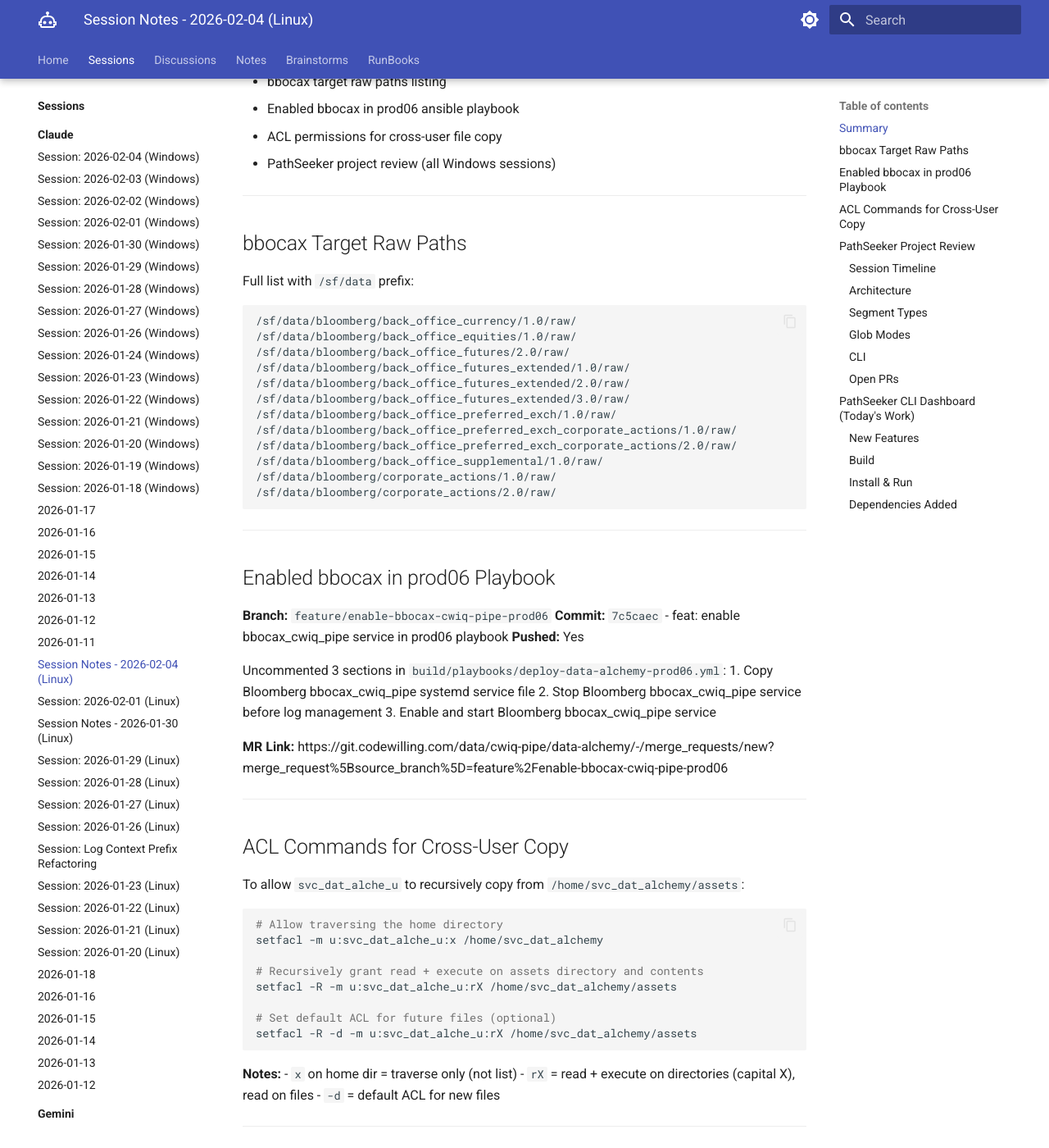
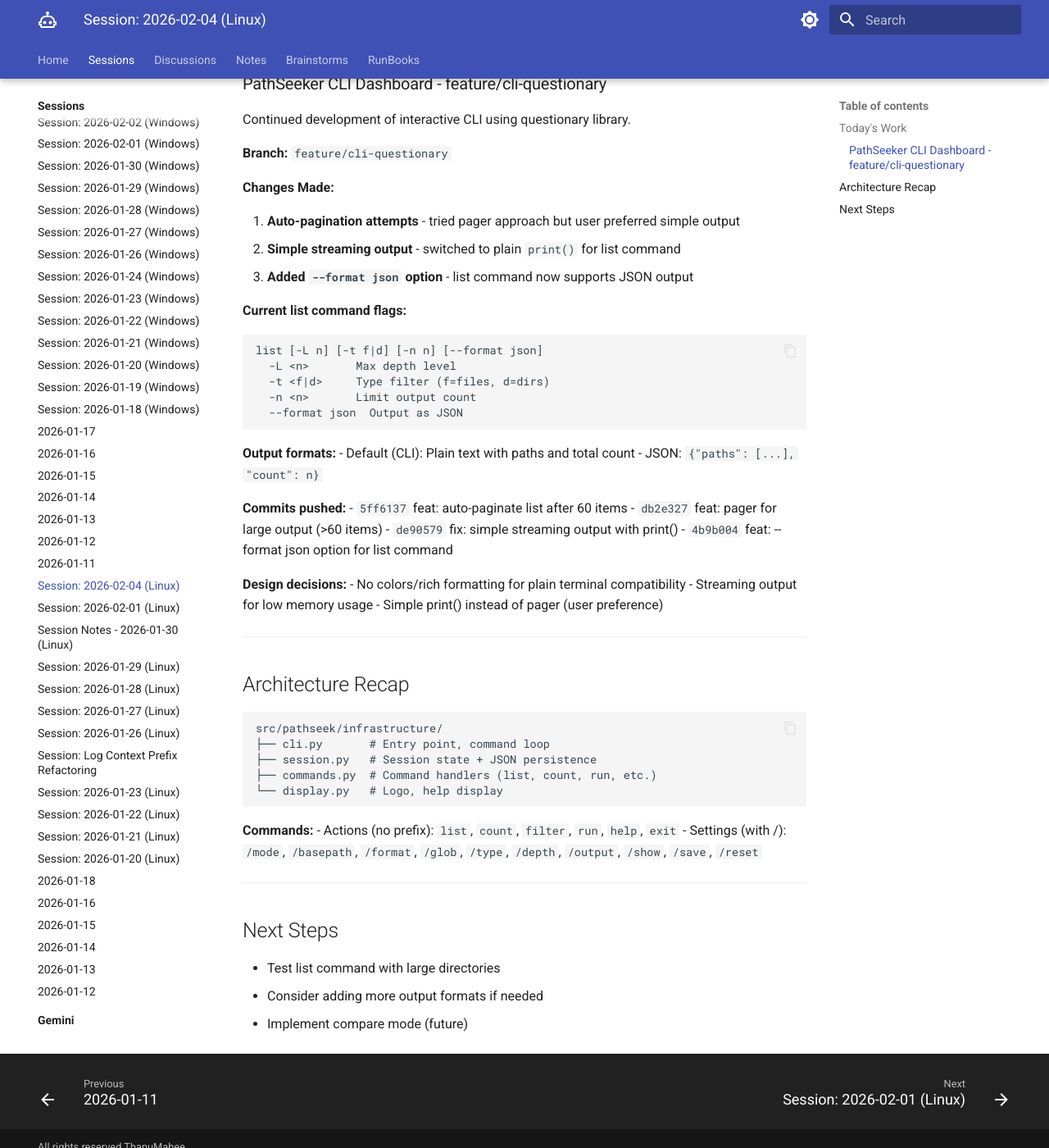
Before and after one commit to ThanuMahee12/AgentContext, an MkDocs documentation site: the page built from docs/sessions/claude/l-2026-02-04.md, in a window 1280 px wide and 1400 px high, scrolled down 192 px. Shown: the whole window at 82% size. Built offline with MkDocs 1.6.1 and Material for MkDocs 9.7.7, drawn with Linux system fonts in a browser that asks for light colours; some of the changed text lies outside the part shown.

Commit message:
docs: add Linux session 2026-02-04 - PathSeeker CLI

````diff
--- a/docs/sessions/claude/l-2026-02-04.md
+++ b/docs/sessions/claude/l-2026-02-04.md
@@ -1,177 +1,63 @@
-# Session Notes - 2026-02-04 (Linux)
+# Session: 2026-02-04 (Linux)
 
-## Summary
-- bbocax target raw paths listing
-- Enabled bbocax in prod06 ansible playbook
-- ACL permissions for cross-user file copy
-- PathSeeker project review (all Windows sessions)
+## Today's Work
+
+### PathSeeker CLI Dashboard - feature/cli-questionary
+
+Continued development of interactive CLI using questionary library.
+
+**Branch:** `feature/cli-questionary`
+
+**Changes Made:**
+
+1. **Auto-pagination attempts** - tried pager approach but user preferred simple output
+2. **Simple streaming output** - switched to plain `print()` for list command
+3. **Added `--format json` option** - list command now supports JSON output
+
+**Current list command flags:**
+```
+list [-L n] [-t f|d] [-n n] [--format json]
+  -L <n>       Max depth level
+  -t <f|d>     Type filter (f=files, d=dirs)
+  -n <n>       Limit output count
+  --format json  Output as JSON
+```
+
+**Output formats:**
+- Default (CLI): Plain text with paths and total count
+- JSON: `{"paths": [...], "count": n}`
+
+**Commits pushed:**
+- `5ff6137` feat: auto-paginate list after 60 items
+- `db2e327` feat: pager for large output (>60 items)
+- `de90579` fix: simple streaming output with print()
+- `4b9b004` feat: --format json option for list command
+
+**Design decisions:**
+- No colors/rich formatting for plain terminal compatibility
+- Streaming output for low memory usage
+- Simple print() instead of pager (user preference)
 
 ---
 
-## bbocax Target Raw Paths
-
-Full list with `/sf/data` prefix:
+## Architecture Recap
 
 ```
-/sf/data/bloomberg/back_office_currency/1.0/raw/
-/sf/data/bloomberg/back_office_equities/1.0/raw/
-/sf/data/bloomberg/back_office_futures/2.0/raw/
-/sf/data/bloomberg/back_office_futures_extended/1.0/raw/
-/sf/data/bloomberg/back_office_futures_extended/2.0/raw/
-/sf/data/bloomberg/back_office_futures_extended/3.0/raw/
-/sf/data/bloomberg/back_office_preferred_exch/1.0/raw/
-/sf/data/bloomberg/back_office_preferred_exch_corporate_actions/1.0/raw/
-/sf/data/bloomberg/back_office_preferred_exch_corporate_actions/2.0/raw/
-/sf/data/bloomberg/back_office_supplemental/1.0/raw/
-/sf/data/bloomberg/corporate_actions/1.0/raw/
-/sf/data/bloomberg/corporate_actions/2.0/raw/
+src/pathseek/infrastructure/
+├── cli.py       # Entry point, command loop
+├── session.py   # Session state + JSON persistence
+├── commands.py  # Command handlers (list, count, run, etc.)
+└── display.py   # Logo, help display
 ```
+
+**Commands:**
+- Actions (no prefix): `list`, `count`, `filter`, `run`, `help`, `exit`
+- Settings (with /): `/mode`, `/basepath`, `/format`, `/glob`, `/type`, `/depth`, `/output`, `/show`, `/save`, `/reset`
 
 ---
 
-## Enabled bbocax in prod06 Playbook
+## Next Steps
 
-**Branch:** `feature/enable-bbocax-cwiq-pipe-prod06`
-**Commit:** `7c5caec` - feat: enable bbocax_cwiq_pipe service in prod06 playbook
-**Pushed:** Yes
-
-Uncommented 3 sections in `build/playbooks/deploy-data-alchemy-prod06.yml`:
-1. Copy Bloomberg bbocax_cwiq_pipe systemd service file
-2. Stop Bloomberg bbocax_cwiq_pipe service before log management
-3. Enable and start Bloomberg bbocax_cwiq_pipe service
-
-**MR Link:**
-https://git.codewilling.com/data/cwiq-pipe/data-alchemy/-/merge_requests/new?merge_request%5Bsource_branch%5D=feature%2Fenable-bbocax-cwiq-pipe-prod06
-
----
-
-## ACL Commands for Cross-User Copy
-
-To allow `svc_dat_alche_u` to recursively copy from `/home/svc_dat_alchemy/assets`:
-
-```bash
-# Allow traversing the home directory
-setfacl -m u:svc_dat_alche_u:x /home/svc_dat_alchemy
-
-# Recursively grant read + execute on assets directory and contents
-setfacl -R -m u:svc_dat_alche_u:rX /home/svc_dat_alchemy/assets
-
-# Set default ACL for future files (optional)
-setfacl -R -d -m u:svc_dat_alche_u:rX /home/svc_dat_alchemy/assets
-```
-
-**Notes:**
-- `x` on home dir = traverse only (not list)
-- `rX` = read + execute on directories (capital X), read on files
-- `-d` = default ACL for new files
-
----
-
-## PathSeeker Project Review
-
-**Repo:** https://github.com/ThanuMahee12/pathseek
-**Docs:** https://thanumahee12.github.io/pathseek
-**Version:** 0.3.0
-
-### Session Timeline
-
-| Date | Key Work |
-|------|----------|
-| w-2026-01-11 | Initial CLI, generators |
-| w-2026-01-12 | Validators, path_tree, GlobMode, SegmentType |
-| w-2026-01-16 | Brainstorm docs with mermaid |
-| w-2026-01-22 | Branch strategy, MkDocs, CI/CD workflows |
-| w-2026-01-24 | **Onion architecture refactor** |
-| w-2026-02-01 | PR #25 review, roadmap update |
-| w-2026-02-04 | Full codebase review |
-
-### Architecture
-
-```
-src/pathseek/
-├── core/           # Pure functions (analyzer, enums)
-├── models/         # Pydantic (PathNode, FileNode, SegmentAnalysis)
-├── extractors/     # Business logic (glob, pattern)
-└── infrastructure/ # CLI + filesystem
-```
-
-### Segment Types
-
-| Type | Example |
-|------|---------|
-| LITERAL | `data`, `bloomberg` |
-| DIGITS | `2025`, `01` |
-| VARIABLE | `bbocax_best` |
-| FILE_EXT | `file.csv` |
-| HIDDEN | `.env` |
-
-### Glob Modes
-
-| Mode | Flag | Output |
-|------|------|--------|
-| Simple | `-m s` | `*`, `*.csv` |
-| Medium | `-m m` | `????`, `*_*` |
-| Advanced | `-m a` | `[0-9][0-9]` |
-
-### CLI
-
-```bash
-pathseek glob scan <path> -L 3 -m a
-pathseek regex scan <path>
-pathseek run  # interactive
-```
-
-### Open PRs
-
-| # | Title |
-|---|-------|
-| 25 | Extension detector |
-| 24 | Utils folder structure |
-| 23 | ACL models and enums |
-
----
-
-## PathSeeker CLI Dashboard (Today's Work)
-
-**Branch:** `feature/cli-questionary`
-**Commit:** `bf1a50a`
-
-### New Features
-
-1. **Professional ASCII Logo Banner**
-2. **Command-driven interface** with `/commands`:
-   - `/mode` - Select operation (scan/convert/analyze)
-   - `/path` - Set base path
-   - `/format` - Set output format (glob/regex)
-   - `/glob` - Set glob mode (simple/medium/advanced)
-   - `/type` - Set type filter (all/files/dirs)
-   - `/depth` - Set max depth
-   - `/output` - Set output destination
-   - `/show` - Show current settings
-   - `/run` - Execute
-   - `/help` - Show commands
-   - `/exit` - Quit
-
-3. **Session state** - Settings persist during session
-
-### Build
-
-```bash
-cd /home/thanumahee/dev/pathseek
-uv build --out-dir build/
-```
-
-**Output:**
-- `build/pathseeker.whl` (simple name)
-- `build/pathseek-0.3.0-py3-none-any.whl`
-- `build/pathseek-0.3.0.tar.gz`
-
-### Install & Run
-
-```bash
-uv pip install build/pathseeker.whl
-pathseek
-```
-
-### Dependencies Added
-- `questionary` - Interactive prompts
+- Test list command with large directories
+- Consider adding more output formats if needed
+- Implement compare mode (future)
````
